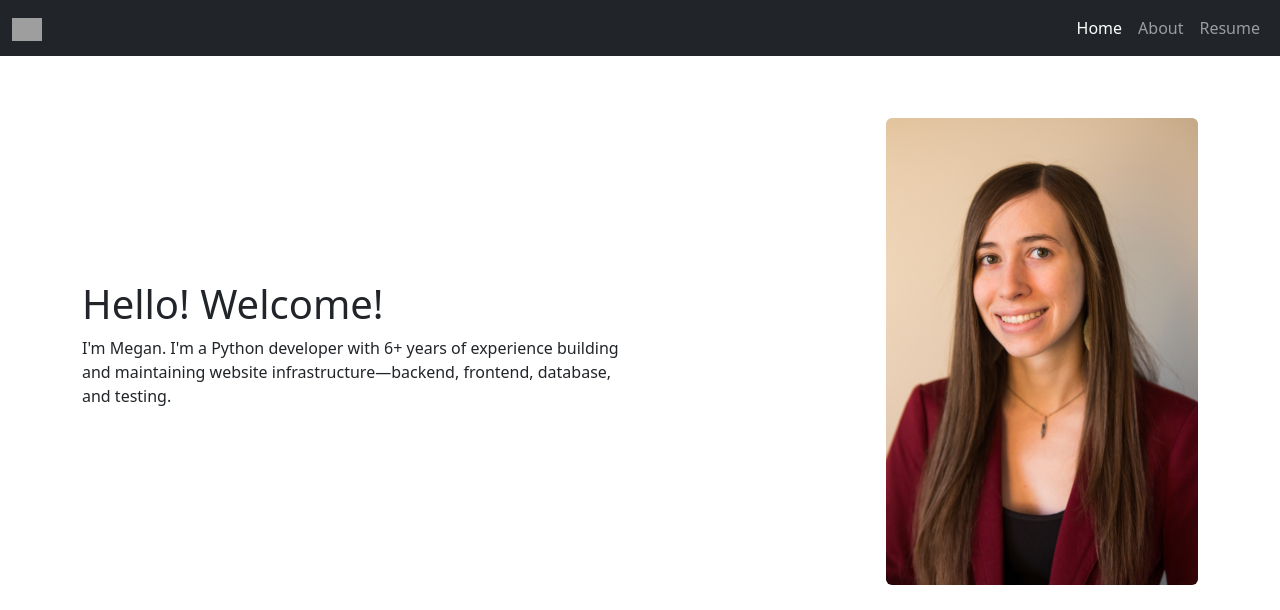
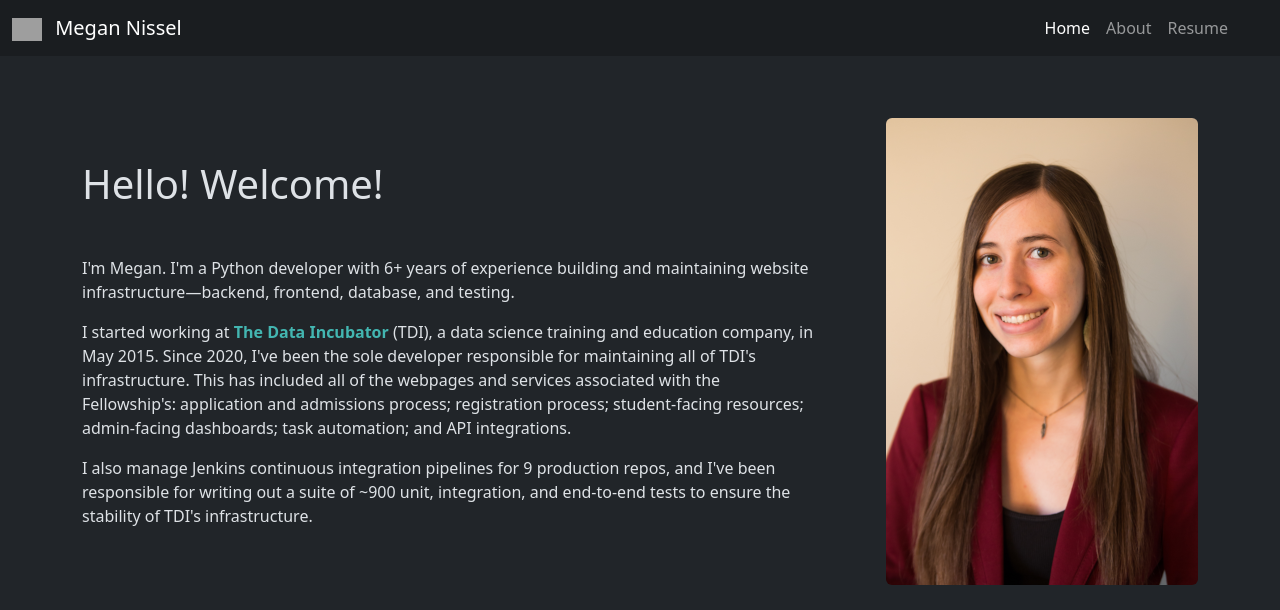
Before and after one commit to megannissel/website, a Flask app: page / in a window 1280 px wide. Shown: the top 610 px of the page. Before the commit the page ends 585 px from the top, so only its background shows below. Run offline with Flask 3, Linux system fonts and the light colour scheme; some libraries are stand-ins or nearby versions; grey boxes are pictures that could not be loaded.

Commit message:
code refactor; add content to home, resume

```diff
--- a/app.py
+++ b/app.py
@@ -1,20 +1,17 @@
 from datetime import datetime, timedelta
 
-from flask import Flask, render_template
+from flask import Flask
 
-app = Flask(__name__)
+from lib.globals import register_jinja_globals
+from services.index import register_index_endpoints
 
-@app.route('/')
-def home():
-  years = (datetime.utcnow().date() - datetime(2017,1,1).date()).days // 365
-  return render_template('home.html',
-    years=years,
-  )
 
-@app.route('/about')
-def about():
-  return render_template('about.html')
+def initialize_app():
+  app = Flask(__name__)
 
-@app.route('/resume')
-def resume():
-  return render_template('resume.html')
+  register_jinja_globals(app)
+  register_index_endpoints(app)
+
+  return app
+
+app = initialize_app()
--- /dev/null
+++ b/services/index.py
@@ -0,0 +1,21 @@
+from datetime import datetime, timedelta
+
+from flask import render_template
+
+
+def register_index_endpoints(app):
+
+  @app.route('/')
+  def home():
+    years = (datetime.utcnow().date() - datetime(2017,1,1).date()).days // 365
+    return render_template('home.html',
+      years=years,
+    )
+
+  @app.route('/about')
+  def about():
+    return render_template('about.html')
+
+  @app.route('/resume')
+  def resume():
+    return render_template('resume.html')
--- a/templates/base.html
+++ b/templates/base.html
@@ -1,13 +1,20 @@
 <!DOCTYPE html>
-<html>
+<html lang="en" data-bs-theme="dark">
 <head>
   <title>Megan Nissel | {% block title %}{% endblock %}</title>
+  <link rel="icon" type="image/x-icon" href="/static/images/favicon.ico">
   <link href="https://cdn.jsdelivr.net/npm/bootstrap@5.3.2/dist/css/bootstrap.min.css" rel="stylesheet" integrity="sha384-T3c6CoIi6uLrA9TneNEoa7RxnatzjcDSCmG1MXxSR1GAsXEV/Dwwykc2MPK8M2HN" crossorigin="anonymous">
   <script src="https://cdn.jsdelivr.net/npm/bootstrap@5.3.2/dist/js/bootstrap.bundle.min.js" integrity="sha384-C6RzsynM9kWDrMNeT87bh95OGNyZPhcTNXj1NW7RuBCsyN/o0jlpcV8Qyq46cDfL" crossorigin="anonymous"></script>
   <link rel="stylesheet" href="/static/css/custom.css">
+  <link rel="stylesheet" href="/static/css/bootstrap-icons.min.css">
 </head>
-<body>
+<body class="d-flex flex-column min-vh-100">
   {% block body %}
   {% endblock %}
+  <footer class="bg-dark-subtle mt-auto" data-bs-theme="dark">
+    <div class="m-3 text-center text-secondary">
+      &copy; {{CURRENT_YEAR}} Megan Nissel
+    </div>
+  </footer>
 </body>
 </html>
--- a/templates/header.html
+++ b/templates/header.html
@@ -1,8 +1,9 @@
 {% macro Header(active=None) %}
-<nav class="navbar navbar-expand-md fixed-top bg-dark" data-bs-theme="dark">
+<nav class="navbar navbar-expand-md fixed-top bg-dark-subtle" data-bs-theme="dark">
   <div class="container-fluid">
     <a class="navbar-brand" href="{{url_for('home')}}">
-      <img src="/static/images/bee_icon.jpg" alt="Megan Nissel" width="30"></img>
+      <img src="/static/images/logo_inverted.png" alt="Logo" width="30" class="me-2"></img>
+      Megan Nissel
     </a>
     <button class="navbar-toggler" type="button" data-bs-toggle="collapse" data-bs-target="#navbarNav" aria-controls="navbarNav" aria-expanded="false" aria-label="Toggle navigation">
       <span class="navbar-toggler-icon"></span>
@@ -12,6 +13,8 @@
         {{ NavElement(url_for('home'), "Home", 'home', active) }}
         {{ NavElement(url_for('about'), "About", 'about', active) }}
         {{ NavElement(url_for('resume'), "Resume", 'resume', active) }}
+        {{ NavElementIcon("https://github.com/megannissel", "GitHub", 'github') }}
+        {{ NavElementIcon("https://www.linkedin.com/in/megan-nissel/", "LinkedIn", 'linkedin') }}
       </ul>
     </div>
 
@@ -25,3 +28,9 @@
   <a class="nav-link {% if active==page %}active{% endif %}" {% if active==page %}aria-current="page"{% endif %} href="{{link}}">{{copy}}</a>
 </li>
 {% endmacro %}
+
+{% macro NavElementIcon(link, copy, icon) %}
+<li class="nav-item">
+  <a class="nav-link" href="{{link}}" target="_blank"><i class="d-none d-md-block bi bi-{{icon}}" alt="{{copy}}"></i><span class="d-md-none">{{copy}}</span></a>
+</li>
+{% endmacro %}
--- a/templates/home.html
+++ b/templates/home.html
@@ -5,16 +5,26 @@
 
 {% block body %}
 {{ header.Header('home') }}
-<div class="container">
+<div class="container pb-5">
   <div class="row align-items-center justify-content-between mt-5">
-    <div class="col-6">
-      <h1>Hello! Welcome!</h1>
+    <div class="col-lg-8 col-md-7">
+      <h1 class="mb-5">Hello! Welcome!</h1>
       <p>I'm Megan. I'm a Python developer with {{years}}+ years of experience building and maintaining website infrastructure&mdash;backend, frontend, database, and testing.</p>
+      <p>I started working at <b style="color: #43b6b1;">The Data Incubator</b> (TDI), a data science training and education company, in May 2015. Since 2020, I've been the sole developer responsible for maintaining all of TDI's infrastructure. This has included all of the webpages and services associated with the Fellowship's: application and admissions process; registration process; student-facing resources; admin-facing dashboards; task automation; and API integrations.</p>
+      <p>I also manage Jenkins continuous integration pipelines for 9 production repos, and I've been responsible for writing out a suite of ~900 unit, integration, and end-to-end tests to ensure the stability of TDI's infrastructure.</p>
     </div>
-    <div class="col-6">
-      <img src="/static/images/headshot_scaled.png" class="img-fluid rounded float-end" alt="headshot"></img>
+    <div class="col-lg-4 col-md-5">
+      <img src="/static/images/headshot_scaled.png" class="img-fluid rounded float-md-end" alt="headshot"></img>
     </div>
   </div>
+  <div class="row align-items-center justify-content-between mt-5">
+    <div class="col-lg-4 col-md-5">
+      <img src="/static/images/laptop.jpeg" class="img-fluid rounded float-md-end" alt="laptop"></img>
+    </div>
+    <div class="col-lg-8 col-md-7">
+      <p><b>I've got experience with...</b> Python, Flask, Poetry, Docker, Svelte, Jenkins CI, Google Cloud Platform (Application Engine, Datastore, Cloud Storage, Cloud Tasks), MySQL, Git. I've also worked with several APIs, including Zoom, Adobe Sign, Stripe, and Netlify. I'm a Linux person; Ubuntu is my preferred OS (both professionally and personally), and I enjoy working from the command line via the power of tmux and vim.</p>
+      <p><b>The biggest project I've ever managed</b> was migrating my company's main GAE-hosted Flask app from Python 2.7 to Python 3.9. This application consists of ~62k lines of Python (plus plenty of HTML templates, CSS, and JS); the conversion required a complete overhaul of our development and testing infrastructure, and careful deployment planning to ensure a seamless transition for our users. I was the only developer working on the project.</p>
+    </div>
   </div>
 </div>
 {% endblock %}
```
Also changed, not shown: lib/globals.py (added, +7 -0 lines), templates/resume.html (+2 -5 lines), 1 other file.
